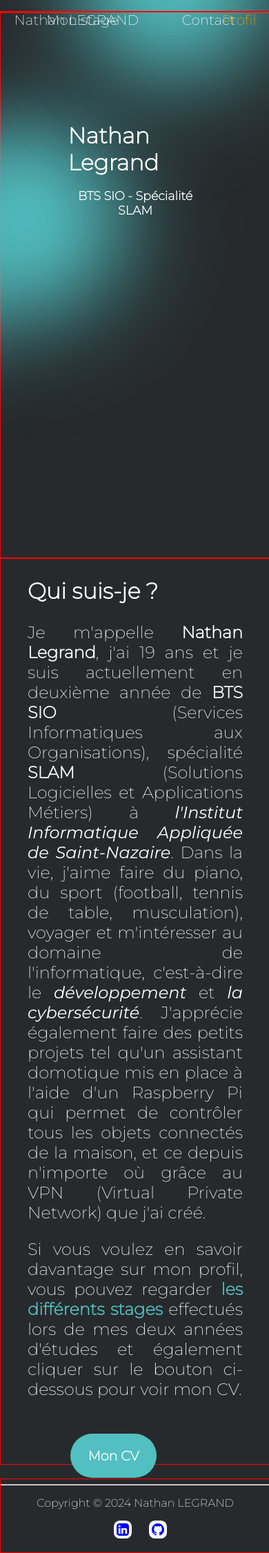
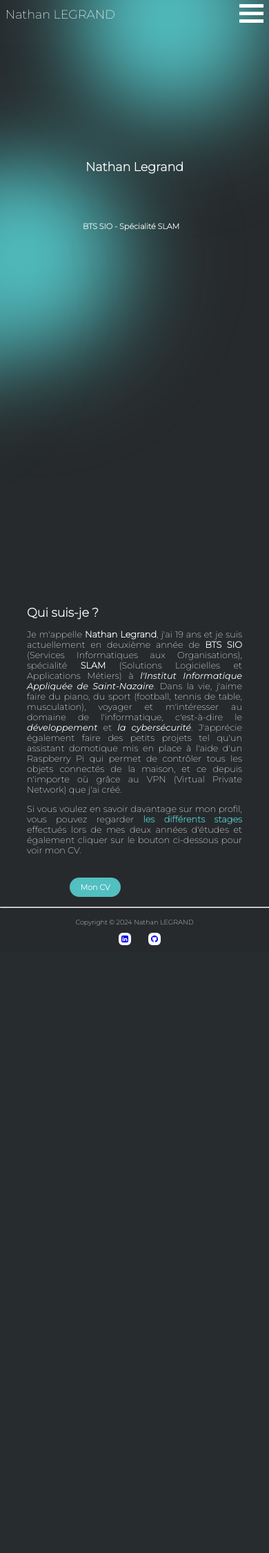
Before and after one commit to NathanLegrand57/Ancienne_version_portfolio, a PHP site: page / in a window 390 px wide. Shown: the whole page at 69% size. After the commit the page ends 1370 px from the top, so only its background shows below. Run offline with PHP 8.4, Linux system fonts and the light colour scheme; some libraries are stand-ins or nearby versions.

Commit message:
Finalisation responsive page index

```diff
--- a/css/footer.css
+++ b/css/footer.css
@@ -64,13 +64,40 @@ footer a {
 @media (max-width: 1440px) {}
 
 /* lg */
-@media (max-width: 1024px) {}
+@media (max-width: 1024px) {
+    footer p {
+        font-size: 0.8rem;
+    }
+
+    svg {
+        width: 14px;
+        height: 14px;
+    }
+}
 
 /* md */
-@media (max-width: 768px) {}
+@media (max-width: 768px) {
+    footer p {
+        font-size: 0.7rem;
+    }
+
+    svg {
+        width: 12px;
+        height: 12px;
+    }
+}
 
 /* sm */
 @media (max-width: 640px) {}
 
 /* xs */
-@media (max-width: 475px) {}
+@media (max-width: 475px) {
+    footer p {
+        font-size: 0.6rem;
+    }
+
+    svg {
+        width: 10px;
+        height: 10px;
+    }
+}
--- a/css/index.css
+++ b/css/index.css
@@ -2,6 +2,7 @@ body {
   width: 100%;
   overflow-x: hidden;
 }
+
 
 /* Navbar */
 
@@ -200,7 +201,7 @@ body {
   }
 
   .presentation {
-    width: 80%;
+    width: 60%;
   }
 
   .presentation h2 {
@@ -234,17 +235,115 @@ body {
     font-size: 1.1rem;
   }
 
+  .presentation {
+    width: 80%;
+  }
+
+  .presentation h2 {
+    font-size: 1.5rem;
+  }
+
+  .presentation p {
+    font-size: 1.2rem;
+  }
+
+  #p2_presentation {
+    margin-bottom: 40px;
+  }
+
+  #CV {
+    font-size: 1rem;
+    padding: 15px 25px;
+  }
+
 
 }
 
 /* md */
-@media (max-width: 768px) {}
+@media (max-width: 768px) {
+  .presentation h2 {
+    font-size: 1.2rem;
+  }
+
+  .presentation p {
+    font-size: 1rem;
+  }
+
+  #p2_presentation {
+    margin-bottom: 35px;
+  }
+
+  #CV {
+    font-size: 0.8rem;
+    padding: 10px 20px;
+  }
+}
 
 /* sm */
-@media (max-width: 640px) {}
+@media (max-width: 640px) {
+  .container3 h1 {
+    font-size: 1.5rem;
+  }
+
+  .container3 p {
+    font-size: 0.8rem;
+    transform: translate(-77px, 0px);
+  }
+
+  .presentation {
+    width: 80%;
+  }
+
+  .presentation h2 {
+    font-size: 1.3rem;
+  }
+
+  .presentation p {
+    font-size: 1rem;
+  }
+
+  #p2_presentation {
+    margin-bottom: 40px;
+  }
+
+  #CV {
+    font-size: 0.8rem;
+    padding: 10px 20px;
+  }
+}
 
 /* xs */
-@media (max-width: 475px) {}
+@media (max-width: 475px) {
+  .container3 h1 {
+    font-size: 1.1rem;
+  }
+
+  .container3 p {
+    font-size: 0.7rem;
+    transform: translate(-75px, 0px);
+  }
+
+  .presentation {
+    width: 80%;
+  }
+
+  .presentation h2 {
+    font-size: 1.1rem;
+  }
+
+  .presentation p {
+    font-size: 0.8rem;
+  }
+
+  #p2_presentation {
+    margin-bottom: 35px;
+  }
+
+  #CV {
+    font-size: 0.7rem;
+    padding: 7px 15px;
+  }
+}
 
 /* @media screen and (max-width: 1300px) {
 
--- a/css/navbar.css
+++ b/css/navbar.css
@@ -55,7 +55,7 @@ body {
 #accueil,
 #stage {
   position: absolute;
-  top: 30%;
+  margin-top: 15px;
 }
 
 #accueil {
@@ -82,7 +82,7 @@ body {
   max-width: 2360px;
   margin-left: auto;
   margin-right: auto;
-  border: solid 1px red;
+  /* border: solid 1px red; */
 }
 
 @media (max-width: 1920px) {
@@ -147,12 +147,16 @@ body {
     font-size: 1.25rem;
   }
 
-  #nom_navbar {
-    left: 5%;
+  #accueil {
+    right: 300px;
   }
 
-  #accueil {
-    right: 5%;
+  #stage {
+    right: 140px;
+  }
+
+  #contact {
+    right: 10px;
   }
 
 
@@ -163,12 +167,117 @@ body {
   .responsive {
     max-width: 640px;
   }
+
+  .navbar {
+    padding-top: 25px;
+  }
+
+  #nom_navbar {
+    margin-top: -15px;
+  }
+
+  .navbar a::after {
+    display: none;
+  }
+
+  #def_navbar {
+    display: none;
+  }
+
+  #responsive_nav {
+    display: block;
+    overflow: hidden;
+    background: #505050;
+    height: 0;
+    list-style-type: none;
+    padding-left: 0;
+    -webkit-transition: linear 1s;
+    transition: linear 1s;
+  }
+
+  #responsive_nav.open {
+    height: auto;
+    -webkit-transition: linear 1s;
+    transition: linear 1s;
+  }
+
+  #responsive_nav li {
+    float: none;
+    text-align: left;
+    text-decoration: none;
+    width: 100%;
+    margin: 0;
+    -webkit-transition: linear 1s;
+    transition: linear 1s;
+  }
+
+  #responsive_nav li:hover {
+    background-color: #272a2c;
+  }
+
+  #responsive_nav li a {
+    text-decoration: none;
+    color: white;
+    padding: 10px;
+    border-bottom: 1px solid white;
+    display: block;
+    margin: 0;
+    -webkit-transition: linear 1s;
+    transition: linear 1s;
+  }
+
+  #contain {
+    display: inline-block;
+    cursor: pointer;
+    position: absolute;
+    right: 2%;
+    top: 0;
+  }
+
+  .bar1,
+  .bar2,
+  .bar3 {
+    width: 35px;
+    height: 5px;
+    background-color: white;
+    margin: 6px 0;
+    transition: 0.2s;
+  }
+
+  .change .bar1 {
+    -webkit-transform: rotate(-45deg) translate(-9px, 6px);
+    transform: rotate(-45deg) translate(-9px, 6px);
+  }
+
+  .change .bar2 {
+    opacity: 0;
+  }
+
+  .change .bar3 {
+    -webkit-transform: rotate(45deg) translate(-8px, -8px);
+    transform: rotate(45deg) translate(-8px, -8px);
+  }
+
+  .hover .bar1 {
+    background-color: red;
+  }
+
+  .hover .bar2 {
+    background-color: red;
+  }
+
+  .hover .bar3 {
+    background-color: red;
+  }
 }
 
 /* sm */
 @media (max-width: 640px) {
   .responsive {
     max-width: 475px;
+  }
+  #nom_navbar {
+    font-size: 1.1rem;
   }
 }
 
--- a/index.php
+++ b/index.php
@@ -10,7 +10,6 @@
 </head>
 
 <body>
-    <p id="top_page"></p>
     <?php
     require("navbar.php");
     ?>
@@ -24,6 +23,7 @@
             <p>BTS SIO - Spécialité SLAM</p>
         </div>
     </div>
+
     <div class="presentation_container responsive">
 
         <div class="presentation ">
```
